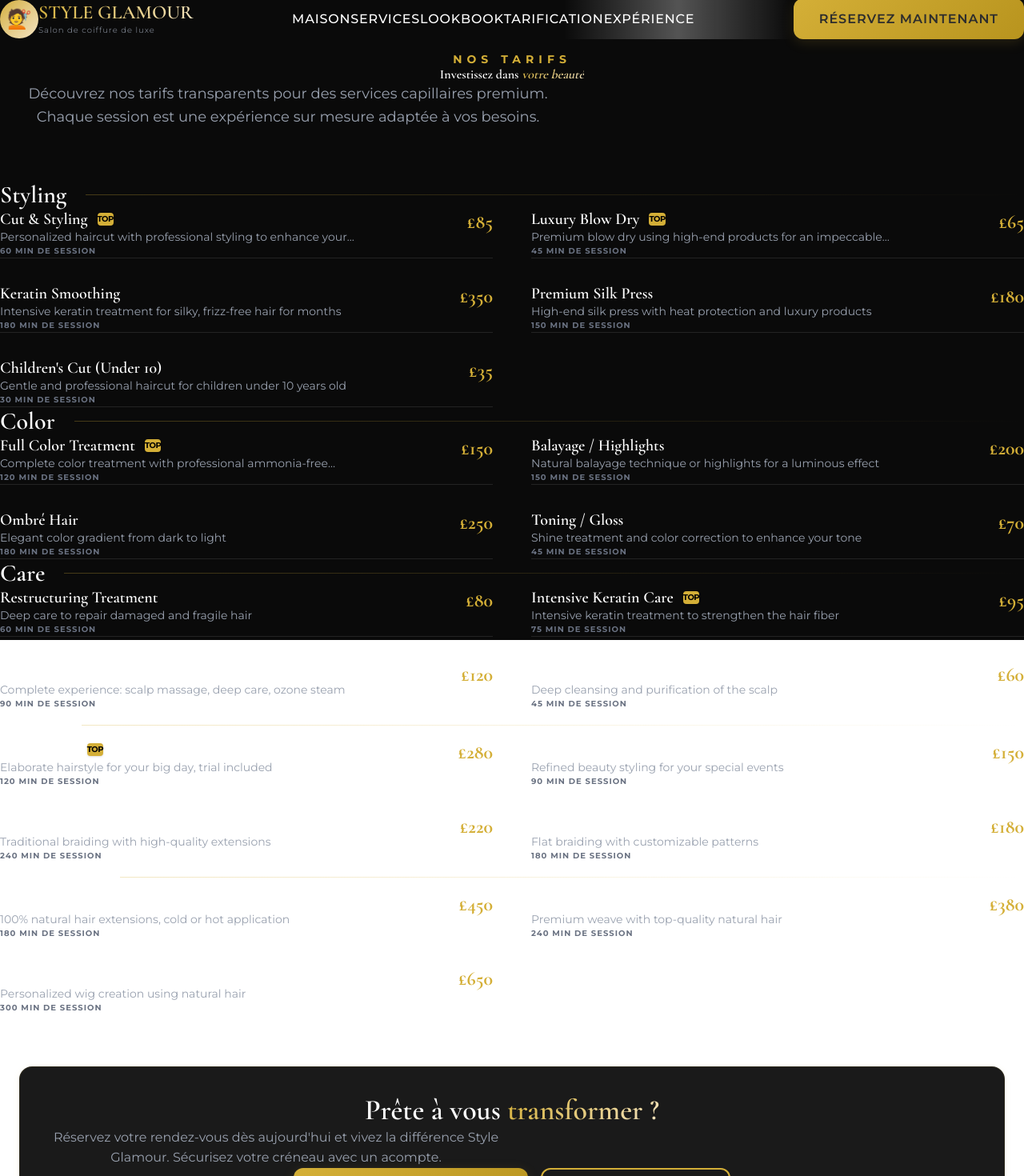
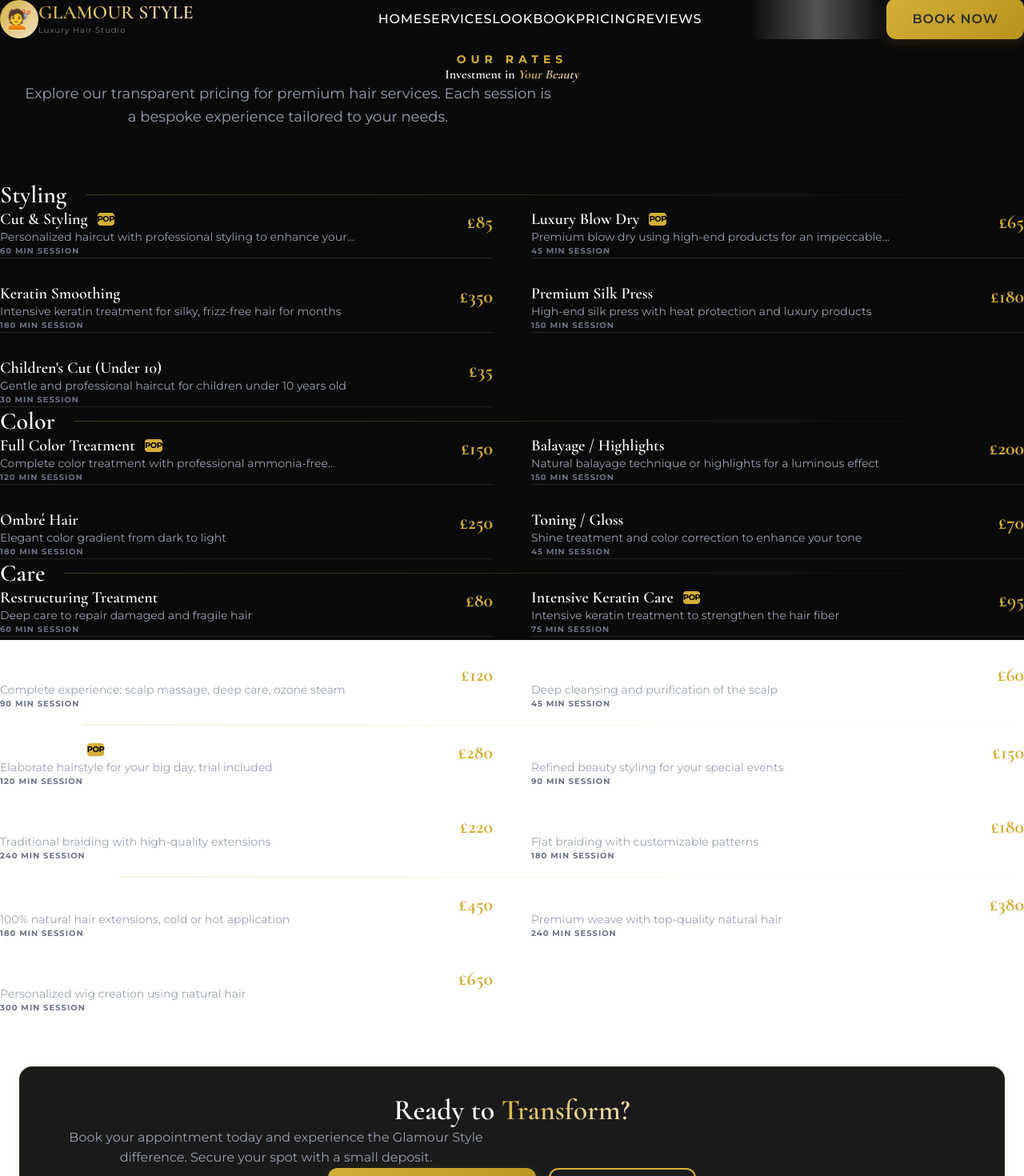
Before and after one commit to mamadouelimanewane/glamourstyle, a Next.js app: page /pricing in a window 1280 px wide. Shown: the top 1470 px of the page at 80% size. Built offline with nearby package versions, Linux system fonts and the light colour scheme.

Commit message:
Revert to English and fix booking anchor

```diff
--- a/src/app/page.tsx
+++ b/src/app/page.tsx
@@ -17,15 +17,15 @@ export default function Home() {
       {/* Introduction Section */}
       <section className="section py-32 text-center animate-fadeIn">
         <div className="max-w-4xl mx-auto">
-          <span className="text-[#D4AF37] text-sm uppercase tracking-[6px] font-bold mb-8 block">Héritage et passion</span>
+          <span className="text-[#D4AF37] text-sm uppercase tracking-[6px] font-bold mb-8 block">Heritage & Passion</span>
           <h2 className="mb-8 leading-tight">
-            Une expérience <br />
-            <span className="gradient-text italic font-serif">inoubliable</span>
+            An Unforgettable <br />
+            <span className="gradient-text italic font-serif">Experience</span>
           </h2>
           <p className="text-gray-400 text-xl font-light leading-relaxed">
-            Situé au cœur de la capitale, notre salon est un sanctuaire dédié à l'art capillaire féminin.
-            Mêlant techniques traditionnelles et innovations de pointe, nous offrons à chaque cliente
-            un soin personnalisé dans un environnement exclusif et raffiné.
+            Located in the heart of the capital, our salon is a sanctuary dedicated to women's hair artistry.
+            Blending traditional techniques with cutting-edge innovations, we offer every client
+            personalized care within an exclusive and refined environment.
           </p>
           <div className="mt-12 flex justify-center items-center gap-12 grayscale opacity-30">
             <div className="w-16 h-16 bg-[#D4AF37]/20 rounded-full flex items-center justify-center text-2xl">🏆</div>
@@ -47,37 +47,37 @@ export default function Home() {
 
             <div className="grid grid-cols-1 lg:grid-cols-2 gap-12 items-center">
               <div>
-                <span className="text-[#D4AF37] font-bold uppercase tracking-widest text-sm mb-4 block">Le Cercle Privé</span>
-                <h2 className="text-4xl mb-6">Rejoignez notre <span className="gradient-text">Programme de Fidélité</span></h2>
+                <span className="text-[#D4AF37] font-bold uppercase tracking-widest text-sm mb-4 block">The Private Circle</span>
+                <h2 className="text-4xl mb-6">Join Our Exclusive <span className="gradient-text">Loyalty Program</span></h2>
                 <p className="text-gray-400 text-lg mb-8">
-                  Parce que votre fidélité mérite d'être célébrée, nous avons créé un programme de récompenses exclusif.
-                  Profitez de 10% de réduction dès votre 5ème visite et recevez des invitations prioritaires à nos événements privés.
+                  Because your loyalty deserves to be celebrated, we've created an exclusive rewards program.
+                  Enjoy a 10% discount from your 5th visit and receive priority invites to our private events.
                 </p>
                 <div className="flex gap-4">
-                  <button className="btn-primary">Devenir membre</button>
-                  <button className="btn-secondary">En savoir plus</button>
+                  <button className="btn-primary">Become a Member</button>
+                  <button className="btn-secondary">Learn More</button>
                 </div>
               </div>
               <div className="grid grid-cols-2 gap-4">
                 <div className="bg-white/5 p-6 rounded-2xl border border-white/5 text-center">
                   <div className="text-3xl mb-2">🎁</div>
                   <h4 className="font-bold text-[#D4AF37]">-10%</h4>
-                  <p className="text-[10px] text-gray-500 uppercase tracking-tighter">SUR TOUTES LES PRESTATIONS</p>
+                  <p className="text-[10px] text-gray-500 uppercase tracking-tighter">OFF ALL SERVICES</p>
                 </div>
                 <div className="bg-white/5 p-6 rounded-2xl border border-white/5 text-center">
                   <div className="text-3xl mb-2">🥂</div>
                   <h4 className="font-bold text-[#D4AF37]">PRIORITY</h4>
-                  <p className="text-[10px] text-gray-500 uppercase tracking-tighter">VENTES PRIVÉES EXCLUSIVES</p>
+                  <p className="text-[10px] text-gray-500 uppercase tracking-tighter">EXCLUSIVE PRE-SALES</p>
                 </div>
                 <div className="bg-white/5 p-6 rounded-2xl border border-white/5 text-center">
                   <div className="text-3xl mb-2">💅</div>
                   <h4 className="font-bold text-[#D4AF37]">CARE</h4>
-                  <p className="text-[10px] text-gray-500 uppercase tracking-tighter">ÉCHANTILLONS OFFERTS</p>
+                  <p className="text-[10px] text-gray-500 uppercase tracking-tighter">COMPLIMENTARY SAMPLES</p>
                 </div>
                 <div className="bg-white/5 p-6 rounded-2xl border border-white/5 text-center">
                   <div className="text-3xl mb-2">🎈</div>
                   <h4 className="font-bold text-[#D4AF37]">B-DAY</h4>
-                  <p className="text-[10px] text-gray-500 uppercase tracking-tighter">CADEAU D'ANNIVERSAIRE</p>
+                  <p className="text-[10px] text-gray-500 uppercase tracking-tighter">ANNIVERSARY GIFT</p>
                 </div>
               </div>
             </div>
@@ -91,10 +91,10 @@ export default function Home() {
       <section className="section py-24 border-y border-gray-900">
         <div className="flex flex-col lg:flex-row items-center justify-between gap-12">
           <div className="max-w-xl">
-            <h2 className="text-3xl md:text-4xl mb-6">Flexibilité de <span className="gradient-text">Paiement</span></h2>
+            <h2 className="text-3xl md:text-4xl mb-6">Payment <span className="gradient-text">Flexibility</span></h2>
             <p className="text-gray-400 text-lg">
-              Nous voulons que nos services d'exception soient accessibles à toutes. Nous proposons des solutions de paiement échelonné.
-              "Achetez maintenant, payez plus tard" facilement grâce à nos partenaires de confiance.
+              We want our exceptional services to be accessible to all. We offer staggered payment solutions.
+              "Buy now, pay later" easily through our trusted partners.
             </p>
           </div>
           <div className="flex flex-wrap justify-center gap-8 items-center bg-white/5 p-8 rounded-2xl">
@@ -103,7 +103,7 @@ export default function Home() {
                 <div className="w-24 h-12 bg-gray-800 rounded flex items-center justify-center text-gray-400 font-bold group-hover:bg-[#D4AF37] group-hover:text-black transition-all cursor-crosshair">
                   {brand}
                 </div>
-                <span className="text-[9px] text-gray-600 mt-2 block uppercase font-bold tracking-widest">Partenaire Officiel</span>
+                <span className="text-[9px] text-gray-600 mt-2 block uppercase font-bold tracking-widest">Official Partner</span>
               </div>
             ))}
           </div>
--- a/src/app/pricing/page.tsx
+++ b/src/app/pricing/page.tsx
@@ -16,10 +16,10 @@ const PricingPage = () => {
                 <div className="absolute bottom-0 left-0 w-96 h-96 bg-[#D4AF37]/5 blur-[150px] -z-10" />
 
                 <div className="section text-center">
-                    <span className="text-[#D4AF37] text-sm uppercase tracking-[6px] font-bold mb-4 block">Nos Tarifs</span>
-                    <h1 className="mb-6 font-heading text-white">Investissez dans <span className="gradient-text italic">votre beauté</span></h1>
+                    <span className="text-[#D4AF37] text-sm uppercase tracking-[6px] font-bold mb-4 block">Our Rates</span>
+                    <h1 className="mb-6 font-heading text-white">Investment in <span className="gradient-text italic">Your Beauty</span></h1>
                     <p className="text-gray-400 max-w-2xl mx-auto text-lg leading-relaxed font-body">
-                        Découvrez nos tarifs transparents pour des services capillaires premium. Chaque session est une expérience sur mesure adaptée à vos besoins.
+                        Explore our transparent pricing for premium hair services. Each session is a bespoke experience tailored to your needs.
                     </p>
                 </div>
             </section>
@@ -40,11 +40,11 @@ const PricingPage = () => {
                                             <div className="flex items-center gap-3 mb-1">
                                                 <h3 className="text-xl font-bold font-heading text-white group-hover:text-[#D4AF37] transition-colors">{service.name}</h3>
                                                 {service.popular && (
-                                                    <span className="text-[10px] bg-[#D4AF37] text-black px-2 py-0.5 rounded font-bold uppercase tracking-tighter shadow-sm">Top</span>
+                                                    <span className="text-[10px] bg-[#D4AF37] text-black px-2 py-0.5 rounded font-bold uppercase tracking-tighter shadow-sm">Pop</span>
                                                 )}
                                             </div>
                                             <p className="text-gray-400 text-sm line-clamp-1 font-body">{service.description}</p>
-                                            <span className="text-[10px] text-gray-500 font-bold uppercase tracking-widest mt-2 block">{service.duration} MIN DE SESSION</span>
+                                            <span className="text-[10px] text-gray-500 font-bold uppercase tracking-widest mt-2 block">{service.duration} MIN SESSION</span>
                                         </div>
                                         <div className="text-right shrink-0">
                                             <span className="text-[#D4AF37] text-2xl font-bold font-heading">£{service.price}</span>
@@ -61,13 +61,13 @@ const PricingPage = () => {
             <section className="section pb-32">
                 <div className="card p-12 text-center border-2 border-[#D4AF37]/20 relative overflow-hidden shadow-premium bg-[#1A1A1A]">
                     <div className="relative z-10">
-                        <h2 className="text-4xl mb-6 font-heading text-white">Prête à vous <span className="gradient-text">transformer ?</span></h2>
+                        <h2 className="text-4xl mb-6 font-heading text-white">Ready to <span className="gradient-text">Transform?</span></h2>
                         <p className="text-gray-400 max-w-xl mx-auto mb-10 font-body">
-                            Réservez votre rendez-vous dès aujourd'hui et vivez la différence Style Glamour. Sécurisez votre créneau avec un acompte.
+                            Book your appointment today and experience the Glamour Style difference. Secure your spot with a small deposit.
                         </p>
                         <div className="flex flex-col sm:flex-row justify-center gap-4">
-                            <Link href="/#reservation" className="btn-primary">Prendre rendez-vous</Link>
-                            <Link href="/#contact" className="btn-secondary text-[#D4AF37] border-[#D4AF37] hover:bg-[#D4AF37] hover:text-black">Nous contacter</Link>
+                            <Link href="/#reservation" className="btn-primary">Book Appointment</Link>
+                            <Link href="/#contact" className="btn-secondary text-[#D4AF37] border-[#D4AF37] hover:bg-[#D4AF37] hover:text-black">Contact Us</Link>
                         </div>
                     </div>
                 </div>
--- a/src/components/Booking.tsx
+++ b/src/components/Booking.tsx
@@ -4,7 +4,7 @@ import React from 'react';
 
 const Booking = () => {
     return (
-        <section id="booking" className="py-20 relative overflow-hidden bg-black">
+        <section id="reservation" className="py-20 relative overflow-hidden bg-black">
             <div className="absolute top-1/2 left-1/2 -translate-x-1/2 -translate-y-1/2 w-full h-[500px] bg-[#D4AF37]/5 blur-[120px] rounded-full -z-10" />
 
             <div className="section">
--- a/src/components/Header.tsx
+++ b/src/components/Header.tsx
@@ -37,9 +37,9 @@ const Header = () => {
                     </div>
                     <div className="flex flex-col">
                         <h1 className="font-heading text-xl md:text-2xl font-bold gradient-text leading-none">
-                            STYLE GLAMOUR
+                            GLAMOUR STYLE
                         </h1>
-                        <p className="text-[10px] text-gray-400 font-light tracking-widest hidden sm:block">Salon de coiffure de luxe</p>
+                        <p className="text-[10px] text-gray-400 font-light tracking-widest hidden sm:block">Luxury Hair Studio</p>
                     </div>
                 </Link>
 
@@ -50,7 +50,7 @@ const Header = () => {
                             href="/#accueil"
                             className="text-white hover:text-[#D4AF37] transition-colors font-medium text-[10px] lg:text-sm xl:text-base uppercase tracking-wider"
                         >
-                            Maison
+                            Home
                         </Link>
                     </li>
                     <li>
@@ -74,7 +74,7 @@ const Header = () => {
                             href="/pricing"
                             className="text-white hover:text-[#D4AF37] transition-colors font-medium text-[10px] lg:text-sm xl:text-base uppercase tracking-wider"
                         >
-                            Tarification
+                            Pricing
                         </Link>
                     </li>
                     <li>
@@ -82,7 +82,7 @@ const Header = () => {
                             href="/#avis"
                             className="text-white hover:text-[#D4AF37] transition-colors font-medium text-[10px] lg:text-sm xl:text-base uppercase tracking-wider"
                         >
-                            Expérience
+                            Reviews
                         </Link>
                     </li>
                 </ul>
@@ -93,7 +93,7 @@ const Header = () => {
                         href="/#reservation"
                         className="btn-primary py-2.5 px-6 text-sm"
                     >
-                        Réservez maintenant
+                        Book Now
                     </Link>
                 </div>
 
@@ -139,7 +139,7 @@ const Header = () => {
                                 onClick={() => setIsMobileMenuOpen(false)}
                                 className="block w-full text-left px-6 py-3 text-white hover:bg-[#D4AF37] hover:text-black transition-colors"
                             >
-                                Maison
+                                Home
                             </Link>
                         </li>
                         <li>
@@ -166,7 +166,7 @@ const Header = () => {
                                 onClick={() => setIsMobileMenuOpen(false)}
                                 className="block w-full text-left px-6 py-3 text-white hover:bg-[#D4AF37] hover:text-black transition-colors"
                             >
-                                Tarification
+                                Pricing
                             </Link>
                         </li>
                         <li>
@@ -175,7 +175,7 @@ const Header = () => {
                                 onClick={() => setIsMobileMenuOpen(false)}
                                 className="block w-full text-left px-6 py-3 text-white hover:bg-[#D4AF37] hover:text-black transition-colors"
                             >
-                                Expérience
+                                Reviews
                             </Link>
                         </li>
                         <li className="px-6 py-3">
@@ -184,7 +184,7 @@ const Header = () => {
                                 onClick={() => setIsMobileMenuOpen(false)}
                                 className="btn-primary w-full text-center block"
                             >
-                                Réservez maintenant
+                                Book Now
                             </Link>
                         </li>
                     </ul>
```
Also changed, not shown: src/app/lookbook/page.tsx (+23 -23 lines), src/components/Hero.tsx (+6 -6 lines).
